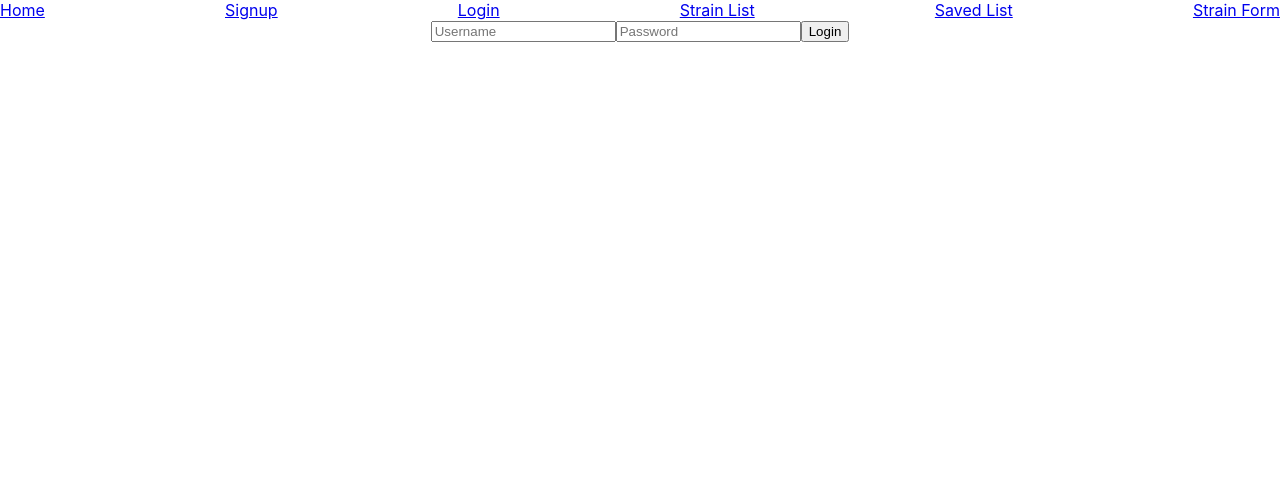
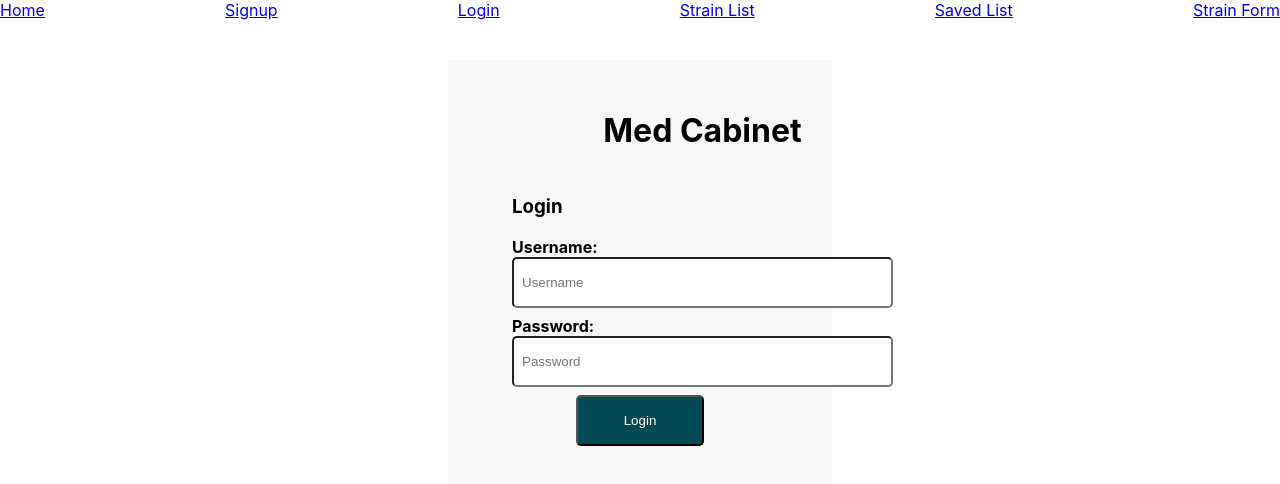
Before and after one commit to SeanShadle/front-end, a React (Create React App) app in the folder medcabinet/: page /Login in a window 1280 px wide. Shown: the top 484 px of the page. Built offline with nearby package versions, Linux system fonts and the light colour scheme.

Commit message:
Styled login page and made minor changes to signup form

```diff
--- a/medcabinet/src/components/Login.js
+++ b/medcabinet/src/components/Login.js
@@ -1,5 +1,6 @@
 import React from 'react'
 import {useForm} from "react-hook-form"
+import styled, {keyframes} from 'styled-components'
 
 export default function Login(){
     const {register, handleSubmit, errors} = useForm();
@@ -9,15 +10,59 @@ export default function Login(){
     }
 
     return (
-        <form onSubmit={handleSubmit(onSubmit)}>
-            <input type="text" placeholder="Username" name="username" ref={register} />
-            <input
-            type="text"
+        <FormDiv>
+        <StyledForm onSubmit={handleSubmit(onSubmit)}>
+            <Styledh2>Med Cabinet</Styledh2>
+            <h3><b>Login</b></h3>
+            <b>Username:</b>
+            <StyledInput type="text" placeholder="Username" name="username" ref={register} />
+            <b>Password:</b>
+            <StyledInput
+            type="password"
             placeholder="Password"
             name="password"
             ref={register({required: "Password required", minLength: 8})}
             />
-            <input type="submit" value="Login" />
-        </form>
+            <StyledSubmit type="submit" value="Login" />
+        </StyledForm>
+        </FormDiv>
     )
 }
+
+const FormDiv = styled.div`
+    display: flex;
+    background-color: #F7F7F7;
+    width: 25vw;
+    margin: 5vh 35vw;
+    padding: 3vh 0 5vh 5vw;
+    text-align: left;
+`
+const StyledForm = styled.form`
+    display:flex;
+    flex-direction: column;
+`
+
+const Styledh2 = styled.h2`
+    text-align:center;
+    font-size: 2rem;
+`
+
+const StyledInput = styled.input`
+    padding: 1rem 12rem 1rem .5rem;
+    margin-bottom: 1vh;
+    border-radius: 5px;
+`
+const StyledP = styled.p`
+    width: 20vw;
+    text-align: center;
+`
+
+const StyledSubmit = styled.input`
+    width: 10vw;
+    color: white;
+    background-color: #044A53;
+    padding: 1rem 0rem;
+    text-align:center;
+    border-radius: 5px;
+    margin-left: 5vw
+`
--- a/medcabinet/src/components/Signup.js
+++ b/medcabinet/src/components/Signup.js
@@ -13,6 +13,7 @@ export default function Signup(){
         <FormDiv>
         <StyledForm onSubmit={handleSubmit(onSubmit)}>
             <Styledh2>Med Cabinet</Styledh2>
+            <h3><b>Signup</b></h3>
             <b>First Name:</b>
             <StyledInput type="text" placeholder="First Name" name="first-name" ref={register({required: "Password required"})} />
             <b>Last Name:</b>
@@ -36,16 +37,6 @@ export default function Signup(){
     )
 }
 
-const kf = keyframes`
-  50% {
-    transform: scale(0.8);
-  }
-  100% {
-    opacity: 1;
-    transform: scale(1);
-  }
-`
-
 const FormDiv = styled.div`
     display: flex;
     background-color: #F7F7F7;
@@ -61,6 +52,7 @@ const StyledForm = styled.form`
 
 const Styledh2 = styled.h2`
     text-align:center;
+    font-size: 2rem;
 `
 
 const StyledInput = styled.input`
```
